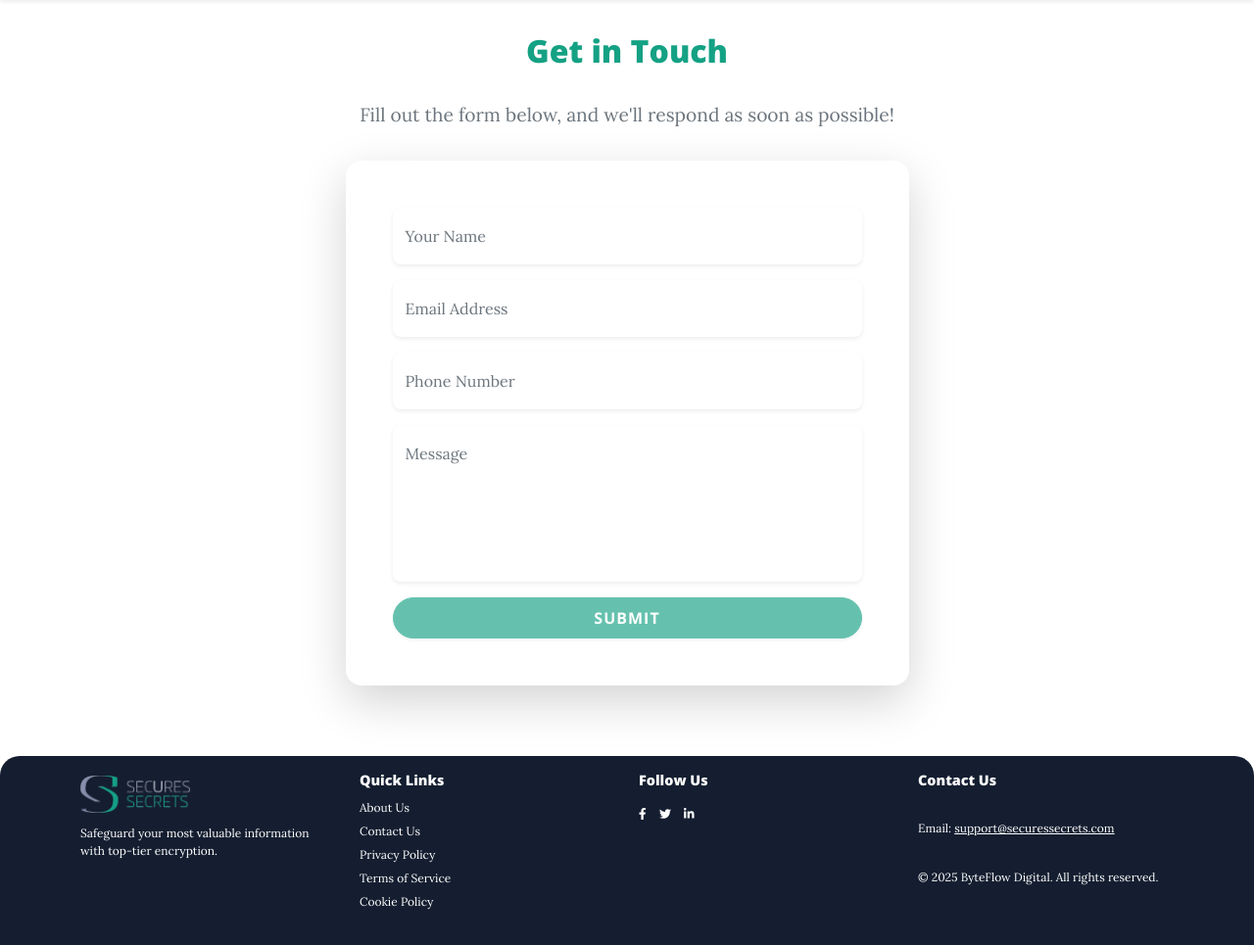
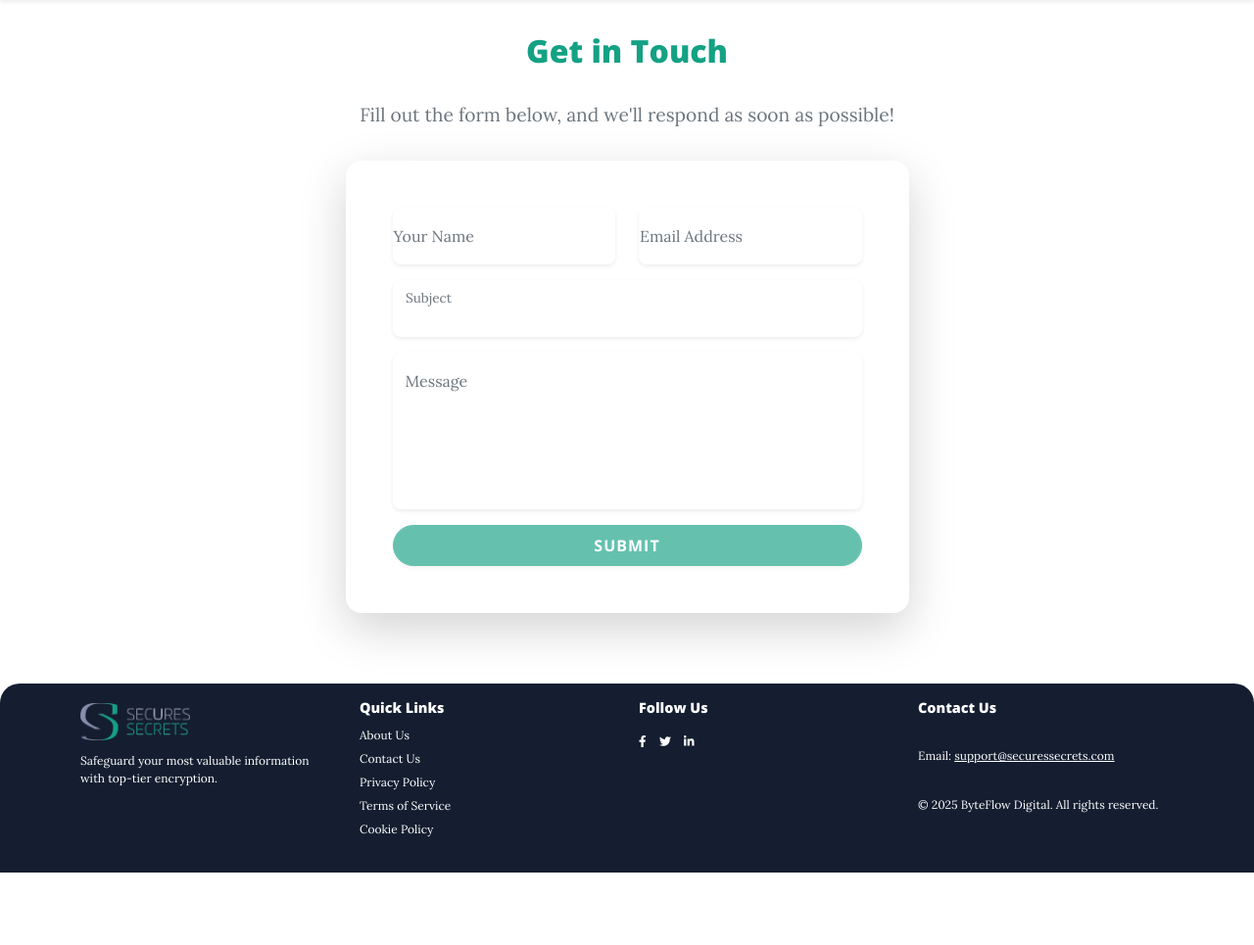
Before and after one commit to byteflow24/securessecrets-web, a Flask app: page /contact in a window 1280 px wide. Shown: the part 67-1032 px from the top of the page at 98% size. After the commit the page ends 958 px from the top, so only its background shows below. Run offline with Flask 3, Linux system fonts and the light colour scheme; parts of the project's set-up code (start-up, migrations or seed data) failed here and were passed over; some libraries are stand-ins or nearby versions.

Commit message:
last update

```diff
--- a/app/forms.py
+++ b/app/forms.py
@@ -225,6 +225,6 @@ class CardDetailsForm(FlaskForm):
 class ContactUsForm(FlaskForm):
     name = StringField("Name", validators=[DataRequired()])
     email = EmailField("Email", validators=[DataRequired(), Email(), email_domain_validator])
-    phone = TelField("Phone Number", validators=[DataRequired()])
+    subject = StringField("Subject", validators=[DataRequired(), Length(min=3, max=50, message="Subject should contain 3 to 50 letters")])
     message = TextAreaField("Message", validators=[DataRequired()])
     submit = SubmitField("Send Message")
--- a/app/routes.py
+++ b/app/routes.py
@@ -235,7 +235,7 @@ def home():
                     data = form.data
                     logger.info(f"Contact Form submitted successfully: {data}")
                     try:
-                        contact_email(data["name"], data["email"], data["phone"], data["message"])
+                        contact_email(data["name"], data["email"], data["subject"], data["message"])
                         flash('Your message has been sent successfully!', 'success')
                         return redirect(url_for('main.home'))
                     except Exception as e:
@@ -597,7 +597,7 @@ def update_profile():
     login = LoginHistory.query.filter_by(user_id=current_user.id).all()
     last_login = LoginHistory.query.filter_by(user_id=current_user.id).order_by(LoginHistory.login_time.desc()).first()
     if pr_form.validate_on_submit():
-        # Handle profile update (only profile details)
+        # Handle profile update (only phone details)
         current_user.username = pr_form.username.data
         current_user.phone = pr_form.phone.data
         current_user.country_code = pr_form.code.data
@@ -1770,7 +1770,7 @@ def about():
 @main.route('/contact', methods=['GET' ,'POST'])
 def contact():
     secret_form = SecretForm()
-    form = ContactUsForm()
+    form = ContactUsForm(obj=current_user)
     site_key = os.environ.get("SITE_KEY")
 
     if not site_key:
@@ -1804,7 +1804,7 @@ def contact():
             data = form.data
             logger.info(f"Contact Form submitted successfully: {data}")
             try:
-                contact_email(data["name"], data["email"], data["phone"], data["message"])
+                contact_email(data["name"], data["email"], data["subject"], data["message"])
                 flash('Your message has been sent successfully!', 'success')
                 return redirect(url_for('main.contact'))
             except Exception as e:
--- a/app/templates/partials/billing_content.html
+++ b/app/templates/partials/billing_content.html
@@ -64,7 +64,7 @@
                                             <input class="form-check-input" type="checkbox" id="billingToggle" style="width: 50px; height: 25px;">
                                             <label class="form-check-label" for="billingToggle"></label>
                                         </div>
-                                        <span class="ms-3 text-muted fw-bold">Yearly <span class="badge bg-success">Save 10%</span></span>
+                                        <span class="ms-3 text-muted fw-bold">Yearly <span class="badge bg-success">Save 16%</span></span>
                                     </div>
                                 </div>
                             </div>
--- a/app/templates/partials/contact_content.html
+++ b/app/templates/partials/contact_content.html
@@ -34,8 +34,10 @@
                             {{ form.hidden_tag() }}
                             <!-- Hidden input for reCAPTCHA token -->
                             <input type="hidden" name="recaptcha_token" id="contact_recaptcha_token">
+                            {% if not current_user.is_authenticated %}
+                                <div class="row mb-3">
                                     <!-- Name Input -->
-                            <div class="form-floating mb-3">
+                                    <div class="form-floating col-md-6">
                                         {{ form.name(class_="form-control rounded-3 shadow-sm", id="contact_name", placeholder="Enter your name...") }}
                                         <label for="contact_name" class="text-muted" style="font-size: 1rem;">Your Name</label>
                                         {% for error in form.name.errors %}
@@ -44,19 +46,41 @@
                                     </div>
 
                                     <!-- Email Input -->
-                            <div class="form-floating mb-3">
+                                    <div class="form-floating col-md-6">
                                         {{ form.email(class_="form-control rounded-3 shadow-sm", id="contact_email", placeholder="Enter your email...") }}
                                         <label for="contact_email" class="text-muted" style="font-size: 1rem;">Email Address</label>
                                         {% for error in form.email.errors %}
                                             <div class="text-danger small" style="font-size: 0.89rem;">{{ error }}</div>
                                         {% endfor %}
                                     </div>
+                                </div>
+                            {% else %}
+                                <div class="row mb-3">
+                                    <!-- Name Input -->
+                                    <div class="form-floating col-md-6">
+                                        {{ form.name(class_="form-control rounded-3 shadow-sm", id="contact_name", autocomplete="contact_name", readonly=true, value=current_user.username) }}
+                                        <label for="contact_name" class="text-muted" style="font-size: 1rem;">Username</label>
+                                        {% for error in form.name.errors %}
+                                            <div class="text-danger small" style="font-size: 0.89rem;">{{ error }}</div>
+                                        {% endfor %}
+                                    </div>
 
-                            <!-- Phone Input -->
+                                    <!-- Email Input -->
+                                    <div class="form-floating col-md-6">
+                                        {{ form.email(class_="form-control rounded-3 shadow-sm", id="contact_email", autocomplete="contact_email", readonly=true) }}
+                                        <label for="contact_email" class="text-muted" style="font-size: 1rem;">Email Address</label>
+                                        {% for error in form.email.errors %}
+                                            <div class="text-danger small" style="font-size: 0.89rem;">{{ error }}</div>
+                                        {% endfor %}
+                                    </div>
+                                </div>
+                            {% endif %}
+
+                            <!-- Subject Input -->
                             <div class="form-floating mb-3">
-                                {{ form.phone(class_="form-control rounded-3 shadow-sm", id="contact_phone", placeholder="Enter your phone number...") }}
-                                <label for="contact_phone" class="text-muted" style="font-size: 1rem;">Phone Number</label>
-                                {% for error in form.phone.errors %}
+                                {{ form.subject(class_="form-control rounded-3 shadow-sm", id="contact_subject") }}
+                                <label for="contact_subject" class="text-muted" style="font-size: 1rem;">Subject</label>
+                                {% for error in form.subject.errors %}
                                     <div class="text-danger small" style="font-size: 0.89rem;">{{ error }}</div>
                                 {% endfor %}
                             </div>
--- a/app/templates/partials/pricing_content.html
+++ b/app/templates/partials/pricing_content.html
@@ -31,7 +31,7 @@
                     <input class="form-check-input" type="checkbox" id="billingToggle" style="width: 50px; height: 25px;">
                     <label class="form-check-label" for="billingToggle"></label>
                 </div>
-                <span class="ms-3 text-muted fw-bold">Yearly <span class="badge bg-success">Save 10%</span></span>
+                <span class="ms-3 text-muted fw-bold">Yearly <span class="badge bg-success">Save 16%</span></span>
             </div>
         </div>
     </div>
--- a/app/utils.py
+++ b/app/utils.py
@@ -260,7 +260,6 @@ def convert_utc_to_local(utc_time, time_zone):
 
 
 # Configures PayPal Payment Gateway
-# TAP_PROD_SECRET_KEY = os.environ.get("TAP_PROD_SECRET_KEY")
 ####################### LIVE ACTION #######################
 PAYPAL_CLIENT_ID = os.environ.get("PAYPAL_LIVE_CLIENT_ID")
 PAYPAL_CLIENT_SECRET = os.environ.get("PAYPAL_LIVE_CLIENT_SECRET")
@@ -2109,7 +2108,7 @@ def send_secret_email(email, secret_url):
         raise  # Re-raise the exception to be handled by Celery
 
 # contact us email
-def contact_email(name, email, phone, message):
+def contact_email(name, email, subject, message):
     # User email setup
     msg = MIMEMultipart("related")
     msg['From'] = formataddr(('SecuresSecrets Team', EMAIL))
@@ -2126,7 +2125,7 @@ def contact_email(name, email, phone, message):
         f"<ul>"
         f"<li><strong>Name:</strong> {name}</li>"
         f"<li><strong>Email:</strong> {email}</li>"
-        f"<li><strong>Phone:</strong> {phone}</li>"
+        f"<li><strong>Subject:</strong> {subject}</li>"
         f"</ul>"
         f"<h3>Your Message</h3>"
         f"<p>{message}</p>"
@@ -2162,7 +2161,7 @@ def contact_email(name, email, phone, message):
         f"<ul>"
         f"<li><strong>Name:</strong> {name}</li>"
         f"<li><strong>Email:</strong> {email}</li>"
-        f"<li><strong>Phone:</strong> {phone}</li>"
+        f"<li><strong>Subject:</strong> {subject}</li>"
         f"<li><strong>Message:</strong><br>{message}</li>"
         f"</ul>"
         f"<p>Sent from the contact form on your site.</p>"
```
Also changed, not shown: app/templates/partials/home_content.html (+9 -8 lines). Lines whose indentation alone changed are shown as unchanged.
